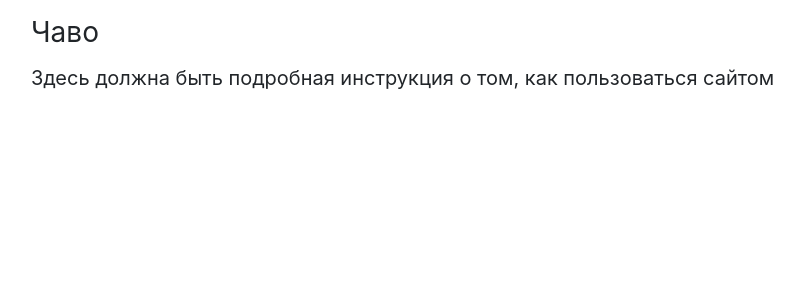
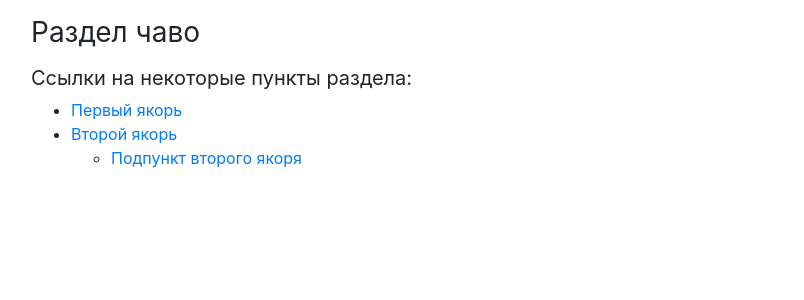
Before and after one commit to KeltorHD/django_project, a Django app: page /faq/ in a window 1280 px wide. Shown: the part 71-371 px from the top of the page, without its empty margins (54-858 px from the left). Run offline with Django 3.2, Linux system fonts and the light colour scheme; some libraries are stand-ins or nearby versions.

Commit message:
Небольшие изменения

```diff
--- a/app/templates/app/faq.html
+++ b/app/templates/app/faq.html
@@ -3,9 +3,19 @@
 {% block content %}
 
 <div class="container">
-	<h3 class="my-0 mr-md-auto font-weight-normal">Чаво</h3>
+	<h3 class="font-weight-normal">Раздел чаво</h3>
 	<p></p>
-	<h5 class="my-0 mr-md-auto font-weight-normal">Здесь должна быть подробная инструкция о том, как пользоваться сайтом</h5>
+	<h5 class="font-weight-normal">Ссылки на некоторые пункты раздела:</h5>
+	<ul class="faq">
+		<li><a href="">Первый якорь</a></li>
+		<li>
+			<a href="">Второй якорь</a>
+			<ul>
+				<li><a href="">Подпункт второго якоря</a></li>
+			</ul>
+		</li>
+
+	</ul>
 </div>
 
 
```
Also changed, not shown: app/templates/app/confidencial.html (+2 -5 lines), db.sqlite3.
